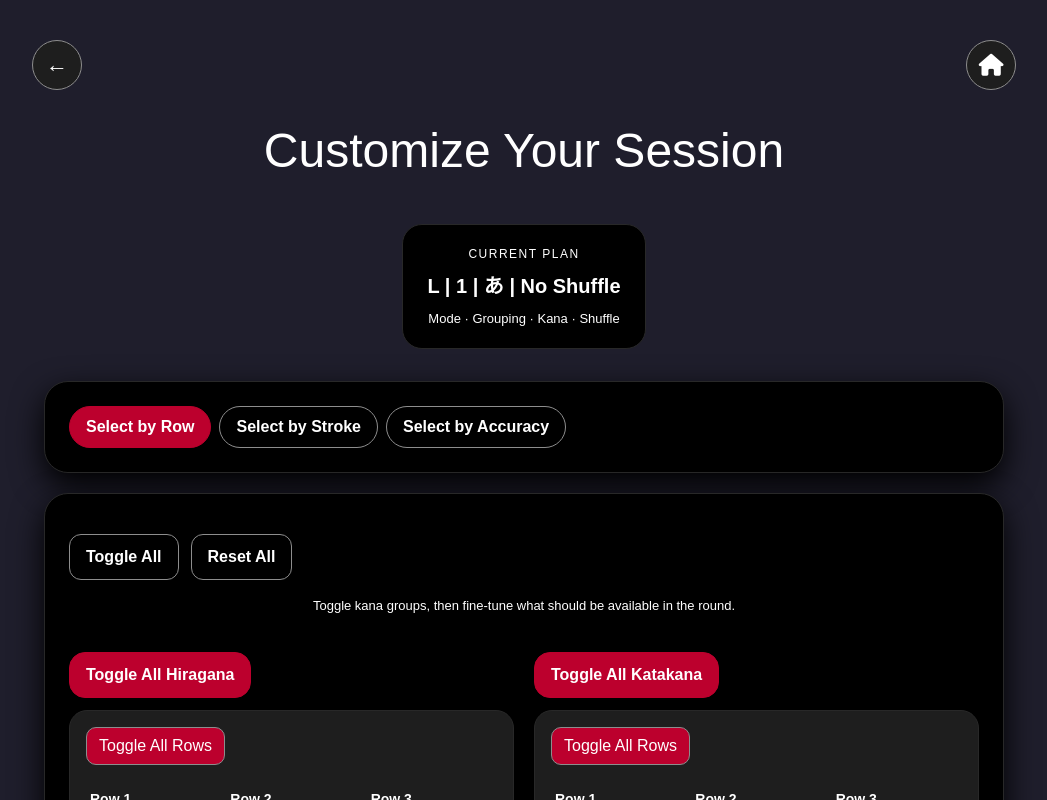
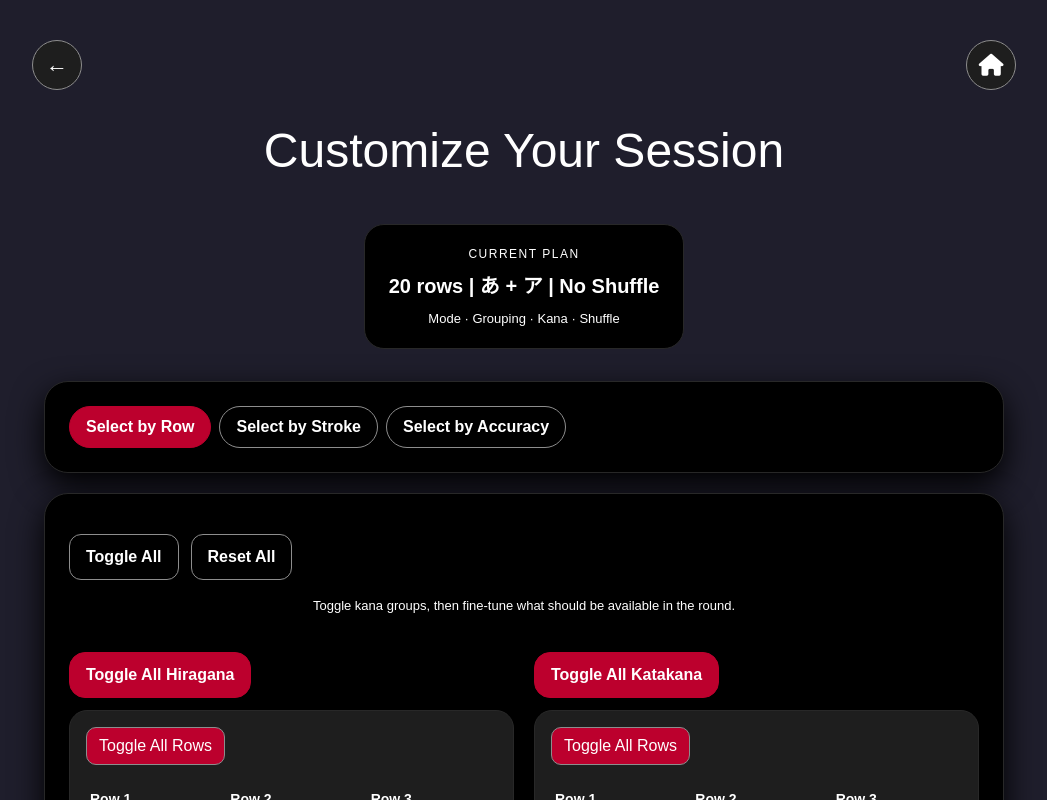
Before and after one commit to joejamsky/LanguageTrainer, a React (Create React App) app in the folder language-learner/: page /custom/setup in a window 1280 px wide. Shown: the top 800 px of the page, without its empty margins (116-1163 px from the left). Built offline with nearby package versions, Linux system fonts and the light colour scheme.

Commit message:
setup page header

```diff
--- a/language-learner/src/core/levelUtils/index.js
+++ b/language-learner/src/core/levelUtils/index.js
@@ -12,6 +12,7 @@ export {
   getModeSequence,
   normalizeLevel,
   clampRowRange,
+  SCRIPT_LABELS,
 } from "./core";
 export { loadLevelStats, persistLevelStats, clearStoredData } from "./storage";
 export { getNextLevel, getInitialLevelByMode } from "./progression";
--- a/language-learner/src/pages/customSetup/customSetupPage.jsx
+++ b/language-learner/src/pages/customSetup/customSetupPage.jsx
@@ -9,6 +9,7 @@ import {
   getShapeGroupOptionsForFilters,
   describeLevel,
   normalizeLevel,
+  SCRIPT_LABELS,
 } from "../../core/levelUtils";
 import AppHeader from "../../components/appHeader";
 import SelectByRow from "./components/selectByRow";
@@ -339,21 +340,40 @@ const CustomSetup = () => {
         };
       });
     } else if (selectionTab === "accuracy") {
-      // Accuracy tab: "Toggle All" sets all targets to 0% (show all)
+      // Accuracy tab: Toggle all row groups on/off, keep accuracy values
+      const allRowsOn = Object.values(customSelections.rows).every((panel) =>
+        Object.values(panel || {}).every(Boolean)
+      );
+      const shouldEnable = !allRowsOn;
+
+      setFilters((prev) => ({
+        ...prev,
+        characterTypes: {
+          ...prev.characterTypes,
+          hiragana: shouldEnable,
+          katakana: shouldEnable,
+        },
+        modifierGroup: {
+          ...prev.modifierGroup,
+          dakuten: shouldEnable,
+          handakuten: shouldEnable,
+        },
+      }));
+
       updateCustomSelections((prevSelections) => {
-        const nextTargets = {};
-        Object.keys(prevSelections.accuracyTargets || {}).forEach((key) => {
-          nextTargets[key] = 0;
+        const nextRows = {};
+        Object.keys(prevSelections.rows).forEach((key) => {
+          const rows = getRowsForKana(key);
+          nextRows[key] = rows.reduce((acc, row) => {
+            acc[row.value] = shouldEnable;
+            return acc;
+          }, {});
         });
         return {
           ...prevSelections,
-          accuracyTargets: nextTargets,
+          rows: nextRows,
         };
       });
-      setOptions((prev) => ({
-        ...prev,
-        accuracyThreshold: 0,
-      }));
     }
   };
 
@@ -366,6 +386,71 @@ const CustomSetup = () => {
       ),
     [customSelections.rows]
   );
+
+  const summaryScriptLabel = useMemo(() => {
+    const panelKeysForScript = (scriptKey) => {
+      if (selectionTab === "rows" || selectionTab === "accuracy") {
+        const baseKeys = [scriptKey];
+        const modifierKeys = ["dakuten", "handakuten"].map((modifier) =>
+          getScriptModifierKey(scriptKey, modifier)
+        );
+        return [...baseKeys, ...modifierKeys];
+      }
+      if (selectionTab === "shapes") {
+        const baseKeys = [scriptKey];
+        const modifierKeys = ["dakuten", "handakuten"].map(
+          (modifier) => `${scriptKey}-${modifier}`
+        );
+        return [...baseKeys, ...modifierKeys];
+      }
+      return [scriptKey];
+    };
+
+    const scriptHasSelection = (scriptKey) => {
+      if (selectionTab === "shapes") {
+        return panelKeysForScript(scriptKey).some((key) =>
+          Object.values(customSelections.shapes[key] || {}).some(Boolean)
+        );
+      }
+      // rows + accuracy share the same row state
+      return panelKeysForScript(scriptKey).some((key) =>
+        Object.values(customSelections.rows[key] || {}).some(Boolean)
+      );
+    };
+
+    const hasHiragana = scriptHasSelection("hiragana");
+    const hasKatakana = scriptHasSelection("katakana");
+
+    if (hasHiragana && hasKatakana) return SCRIPT_LABELS.both;
+    if (hasHiragana) return SCRIPT_LABELS.hiragana;
+    if (hasKatakana) return SCRIPT_LABELS.katakana;
+    return "—";
+  }, [selectionTab, customSelections.rows, customSelections.shapes]);
+
+  const summaryGroupingLabel = useMemo(() => {
+    const countTruthyValues = (record) =>
+      Object.values(record || {}).reduce(
+        (sum, value) => sum + (value ? 1 : 0),
+        0
+      );
+
+    if (selectionTab === "shapes") {
+      const totalGroups = Object.values(customSelections.shapes).reduce(
+        (sum, panel) => sum + countTruthyValues(panel),
+        0
+      );
+      return `${totalGroups} stroke groups`;
+    }
+
+    // rows + accuracy: count selected rows
+    const totalRows = Object.values(customSelections.rows).reduce(
+      (sum, panel) => sum + countTruthyValues(panel),
+      0
+    );
+    return `${totalRows} rows`;
+  }, [selectionTab, customSelections.rows, customSelections.shapes]);
+
+  const summaryShuffleLabel = "No Shuffle";
 
   const handleResetForm = () => {
     if (selectionTab === "rows") {
@@ -427,14 +512,36 @@ const CustomSetup = () => {
         };
       });
     } else if (selectionTab === "accuracy") {
-      // Accuracy tab: reset to "just Hiragana at 80% and below"
+      // Accuracy tab: only Hiragana base group active, all targets 80%
+      setFilters((prev) => ({
+        ...prev,
+        characterTypes: {
+          ...prev.characterTypes,
+          hiragana: true,
+          katakana: false,
+        },
+        modifierGroup: {
+          ...prev.modifierGroup,
+          dakuten: false,
+          handakuten: false,
+        },
+      }));
       updateCustomSelections((prevSelections) => {
+        const nextRows = {};
+        Object.keys(prevSelections.rows).forEach((key) => {
+          const rows = getRowsForKana(key);
+          nextRows[key] = rows.reduce((acc, row) => {
+            acc[row.value] = key === "hiragana";
+            return acc;
+          }, {});
+        });
         const nextTargets = {};
         Object.keys(prevSelections.accuracyTargets || {}).forEach((key) => {
-          nextTargets[key] = key === "hiragana" ? 80 : 100;
+          nextTargets[key] = 80;
         });
         return {
           ...prevSelections,
+          rows: nextRows,
           accuracyTargets: nextTargets,
         };
       });
@@ -464,7 +571,9 @@ const CustomSetup = () => {
 
       <section className="setup-summary">
         <span className="setup-badge">Current Plan</span>
-        <p className="setup-summary-main">{customDescriptor.summary}</p>
+        <p className="setup-summary-main">
+          {summaryGroupingLabel} | {summaryScriptLabel} | {summaryShuffleLabel}
+        </p>
         <p className="setup-summary-note">Mode · Grouping · Kana · Shuffle</p>
       </section>
 
```
